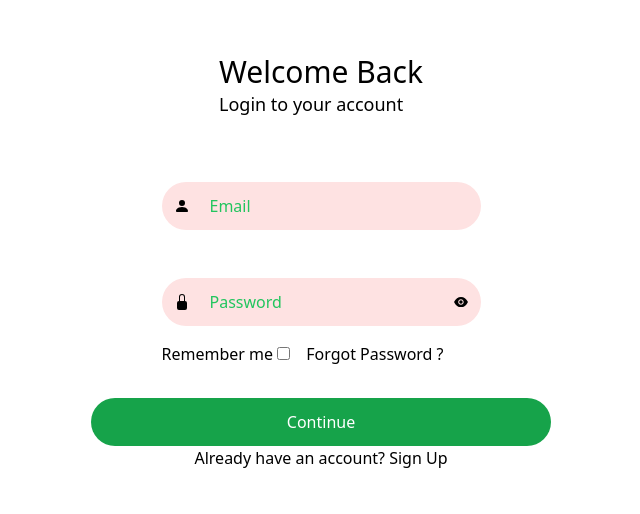
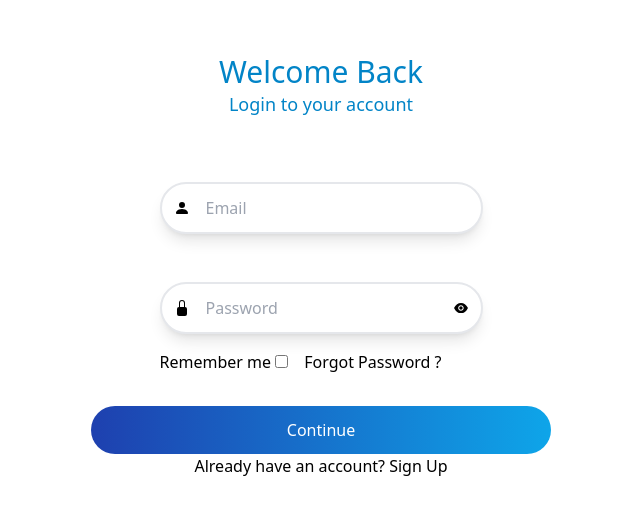
Before and after one commit to Cesarleops/superChat, a Next.js app: page / in a window 1280 px wide. Shown: the part 122-636 px from the top of the page, without its empty margins (319-959 px from the left). Built offline with nearby package versions, Linux system fonts and the light colour scheme.

Commit message:
Added authentication and connected with the endpoints

```diff
--- a/package.json
+++ b/package.json
@@ -9,10 +9,13 @@
     "lint": "next lint"
   },
   "dependencies": {
+    "@reduxjs/toolkit": "^1.9.5",
     "@types/node": "20.2.4",
     "@types/react": "18.2.7",
     "@types/react-dom": "18.2.4",
+    "@types/react-redux": "^7.1.25",
     "autoprefixer": "10.4.14",
+    "axios": "^1.4.0",
     "eslint": "8.41.0",
     "eslint-config-next": "13.4.4",
     "next": "13.4.4",
@@ -20,6 +23,7 @@
     "react": "18.2.0",
     "react-dom": "18.2.0",
     "react-icons": "^4.8.0",
+    "react-redux": "^8.0.5",
     "tailwindcss": "3.3.2",
     "typescript": "5.0.4"
   }
--- a/src/app/home/page.tsx
+++ b/src/app/home/page.tsx
@@ -1,10 +1,14 @@
+"use client";
 import { BiHomeAlt } from "react-icons/bi";
 import { CgProfile } from "react-icons/cg";
 import ChatCard from "@/components/molecules/ChatCard";
 import FriendCard from "@/components/molecules/FriendCard";
 import Image from "next/image";
+import { useUserContext } from "@/context/store";
 
 export default function Home() {
+  const { userState } = useUserContext();
+
   return (
     <main className="h-screen">
       <section className="flex flex-col h-full bg-cyan-400">
--- a/src/app/layout.tsx
+++ b/src/app/layout.tsx
@@ -1,3 +1,4 @@
+import { UserProvider } from "@/context/store";
 import "./globals.css";
 import { Inter } from "next/font/google";
 
@@ -15,7 +16,9 @@ export default function RootLayout({
 }) {
   return (
     <html lang="en">
-      <body>{children}</body>
+      <body>
+        <UserProvider>{children}</UserProvider>
+      </body>
     </html>
   );
 }
--- a/src/app/page.tsx
+++ b/src/app/page.tsx
@@ -6,10 +6,10 @@ import { useRouter } from "next/navigation";
 const Login = () => {
   const router = useRouter();
   return (
-    <main className="w-screen h-screen  flex flex-col items-center gap-8">
-      <hgroup className="pt-44 ">
-        <h1 className="text-3xl">Welcome Back</h1>
-        <h6 className="text-lg">Login to your account</h6>
+    <main className="w-screen h-screen bg-white flex flex-col items-center gap-8">
+      <hgroup className="pt-44 flex flex-col items-center ">
+        <h1 className="text-3xl text-sky-600">Welcome Back</h1>
+        <h6 className="text-lg text-sky-600">Login to your account</h6>
       </hgroup>
       <section className="flex flex-col gap-4">
         <InputComponent type="text" text="Email" />
@@ -24,7 +24,7 @@ const Login = () => {
       </section>
       <section className="w-3/5  flex flex-col items-center">
         <button
-          className="w-3/5 h-12 bg-green-600 text-white rounded-full"
+          className="w-3/5 h-12 bg-gradient-to-r from-blue-800 to-sky-500 text-white rounded-full"
           onClick={() => router.push("/home")}
         >
           Continue
--- a/src/app/signUp/page.tsx
+++ b/src/app/signUp/page.tsx
@@ -1,23 +1,73 @@
+"use client";
 import InputComponent from "@/components/atoms/InputComponent";
-
+import { useUserContext } from "@/context/store";
+import axios from "axios";
+import { useRouter } from "next/navigation";
+import { useEffect, useState } from "react";
 const SignUp = () => {
+  const [initialForm, setInitialForm] = useState({
+    userName: "",
+    password: "",
+    email: "",
+  });
+  const { login, userState } = useUserContext();
+  const handleChange = (e: React.FormEvent<HTMLInputElement>) => {
+    const target = e.currentTarget;
+    setInitialForm({
+      ...initialForm,
+      [e.currentTarget.name]: e.currentTarget.value,
+    });
+  };
+  const router = useRouter();
+  const handleSubmit = (e: React.FormEvent<HTMLFormElement>) => {
+    console.log("se envio");
+    e.preventDefault();
+    login(initialForm);
+  };
+  useEffect(() => {
+    if (userState.loged === "authenticated") {
+      router.push("/home");
+    } else {
+      router.push("/");
+    }
+  }, [userState.loged, router]);
   return (
-    <main className="w-screen h-screen  flex flex-col items-center  pt-44">
+    <main className="w-screen h-screen bg-white  flex flex-col items-center pt-44 ">
       <hgroup className="flex flex-col items-center">
-        <h1>Register</h1>
-        <h5>Create your new account</h5>
+        <h1 className="text-sky-600">Register</h1>
+        <h5 className="text-sky-600">Create your new account</h5>
       </hgroup>
-      <section className="flex flex-col">
-        <InputComponent type="text" text="Username" />
-        <InputComponent type="text" text="Your Email" />
-        <InputComponent type="password" text="Your password" />
-      </section>
-      <section>
-        <button className="w-3/5 h-12 bg-green-600 text-white rounded-full">
-          Continue
-        </button>
-        <p>Or continue with</p>
-      </section>
+      <form onSubmit={handleSubmit}>
+        <section className="flex flex-col ">
+          <InputComponent
+            type="text"
+            text="Username"
+            name="userName"
+            onChange={handleChange}
+          />
+          <InputComponent
+            type="email"
+            text="Your Email"
+            onChange={handleChange}
+            name="email"
+          />
+          <InputComponent
+            type="password"
+            text="Your password"
+            onChange={handleChange}
+            name="password"
+          />
+        </section>
+        <section className="flex flex-col items-center pt-5 w-4/5 gap-5">
+          <button
+            type="submit"
+            className="w-3/5 h-12 text-white rounded-full bg-gradient-to-r from-blue-800 to-sky-500"
+          >
+            Continue
+          </button>
+          <p>Or continue with</p>
+        </section>
+      </form>
     </main>
   );
 };
--- a/src/components/atoms/InputComponent.tsx
+++ b/src/components/atoms/InputComponent.tsx
@@ -1,29 +1,56 @@
+"use client";
 import { BsLockFill, BsFillPersonFill } from "react-icons/bs";
-import { AiFillEye } from "react-icons/ai";
+import { AiFillEye, AiFillEyeInvisible, AiTwotoneMail } from "react-icons/ai";
+
+import { useState } from "react";
 interface Props {
-  type: "text" | "password";
+  type: "text" | "password" | "email";
   text?: string;
   large?: boolean;
+  name?: string;
+  onChange?: (e) => void;
 }
 
-const InputComponent = ({ type, text, large }: Props) => {
+const InputComponent = ({ type, text, large, onChange, name }: Props) => {
+  const [isVisible, setIsVisible] = useState(false);
   return (
     <section
       className={`relative w-${
         large ? "20" : ""
-      } bg-red-100 p-3 flex items-center rounded-full gap-4 mt-8`}
+      }  p-3 border-2 shadow-lg bg-white flex items-center rounded-full gap-4 mt-8 hover:border-sky-500`}
     >
-      {type === "password" ? <BsLockFill /> : <BsFillPersonFill />}
-
-      <input type={type} id={text} className="bg-transparent peer" />
-      {type === "password" && <AiFillEye />}
-      <label
-        className="absolute top-3 left-12 text-base text-black
-        peer-focus:-top-7 transition-all duration-500 text-2xl text-green-500 "
-        htmlFor={text}
-      >
-        {text}
-      </label>
+      {type === "password" ? (
+        <BsLockFill />
+      ) : type === "email" ? (
+        <AiTwotoneMail />
+      ) : (
+        <BsFillPersonFill />
+      )}
+      {isVisible ? (
+        <input
+          type="text"
+          id={text}
+          className="bg-transparent "
+          placeholder={text}
+          name={name}
+          onChange={onChange}
+        />
+      ) : (
+        <input
+          type={type}
+          id={text}
+          className="bg-transparent "
+          placeholder={text}
+          name={name}
+          onChange={onChange}
+        />
+      )}
+      {type === "password" &&
+        (isVisible ? (
+          <AiFillEyeInvisible onClick={() => setIsVisible(!isVisible)} />
+        ) : (
+          <AiFillEye onClick={() => setIsVisible(!isVisible)} />
+        ))}
     </section>
   );
 };
--- /dev/null
+++ b/src/context/store.tsx
@@ -0,0 +1,116 @@
+"use client";
+import {
+  createContext,
+  useReducer,
+  SetStateAction,
+  Dispatch,
+  useContext,
+} from "react";
+import { userReducer } from "./userReducer";
+import axios from "axios";
+
+export interface IUserState {
+  userName: string;
+  id: string;
+  loged: string;
+  friends: IFriend[];
+}
+
+const initialState: IUserState = {
+  userName: "",
+  loged: "not-authenticated",
+  id: "adadad",
+  friends: [],
+};
+
+interface ILogin {
+  userName: string;
+  email: string;
+}
+interface ISignUp {
+  userName: string;
+  email: string;
+  password: string;
+}
+
+interface IFriend {
+  name: string;
+  profilePic?: string;
+}
+
+interface UserContextProps {
+  userState: IUserState;
+  login: (form: ISignUp) => void;
+  signUp: (form: ILogin) => void;
+  addFriend: (friend: IFriend) => void;
+  getFriends: (id: string) => void;
+  searchingUsers: (query: string) => void;
+}
+
+export const UserContext = createContext<UserContextProps>(
+  {} as UserContextProps
+);
+export const UserProvider = ({ children }: any) => {
+  const [userState, dispatch] = useReducer(userReducer, initialState);
+
+  const signUp = async (form: ILogin) => {
+    console.log("llego", form);
+    const { data } = await axios.post("http://localhost:8000/api/users", form);
+    console.log(data);
+    dispatch({
+      type: "SIGN_UP",
+      payload: data.newUser.userName,
+    });
+  };
+
+  const login = async (form: ILogin) => {
+    const { data } = await axios.post("http://localhost:8000/api/auth", form);
+    dispatch({
+      type: "LOGIN",
+      payload: data,
+    });
+  };
+
+  const addFriend = async (friend: IFriend) => {
+    const { data } = await axios.post(
+      `http://localhost:8000/api/users/friends/:${userState}`,
+      friend
+    );
+    dispatch({
+      type: "ADD_FRIEND",
+    });
+  };
+
+  const getFriends = async (id: string) => {
+    const { data } = await axios.get(
+      `http://localhost:8000/api/users/friends/:${id}`
+    );
+    dispatch({
+      type: "GET_FRIENDS",
+      payload: data,
+    });
+  };
+
+  const searchingUsers = async (query: string) => {
+    const { data } = await axios.post("http://localhost:8000/api/users");
+    dispatch({
+      type: "SEARCH",
+    });
+  };
+  return (
+    <UserContext.Provider
+      value={{
+        userState,
+        login,
+        addFriend,
+        signUp,
+        searchingUsers,
+        getFriends,
+      }}
+    >
+      {children}
+    </UserContext.Provider>
+  );
+};
+
+export const useUserContext = () => useContext(UserContext);
--- /dev/null
+++ b/src/context/userReducer.ts
@@ -0,0 +1,38 @@
+import { IUserState } from "./store"
+
+type Action = |
+ {type: "SIGN_UP", payload: any} |
+ {type: "LOGIN", payload: any} |
+ {type: "GET_FRIENDS", payload: any} |
+ {type: "ADD_FRIEND"} |
+ {type: "SEARCH"}
+
+export const userReducer = (state: IUserState, action: Action): IUserState => {
+    switch(action.type){
+        case 'SIGN_UP':
+            console.log(action.payload)
+            return {
+                ...state,
+                userName: action.payload,
+                loged: 'authenticated'
+            }
+        case 'LOGIN': {
+            return {
+                ...state,
+                userName: action.payload,
+                loged: 'authenticated'
+            }
+        }
+        case 'GET_FRIENDS':{
+            return{
+                ...state,
+                friends: [...state.friends, action.payload]
+            }
+        }
+        case 'SEARCH':{
+
+        }
+        default:
+            return state
+    }
+}
```
Also changed, not shown: 1 other file (tests, documents, lock files or other folders).
